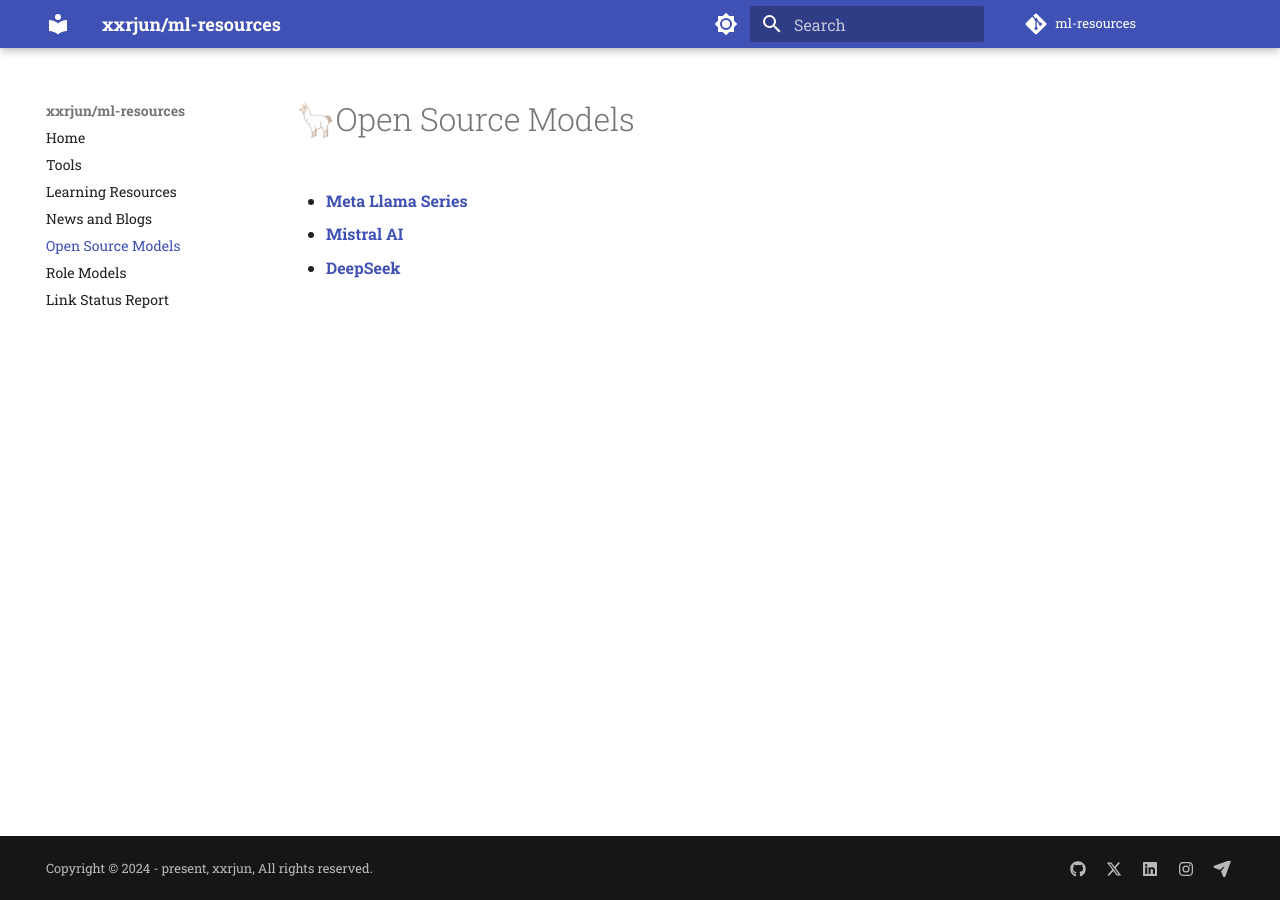
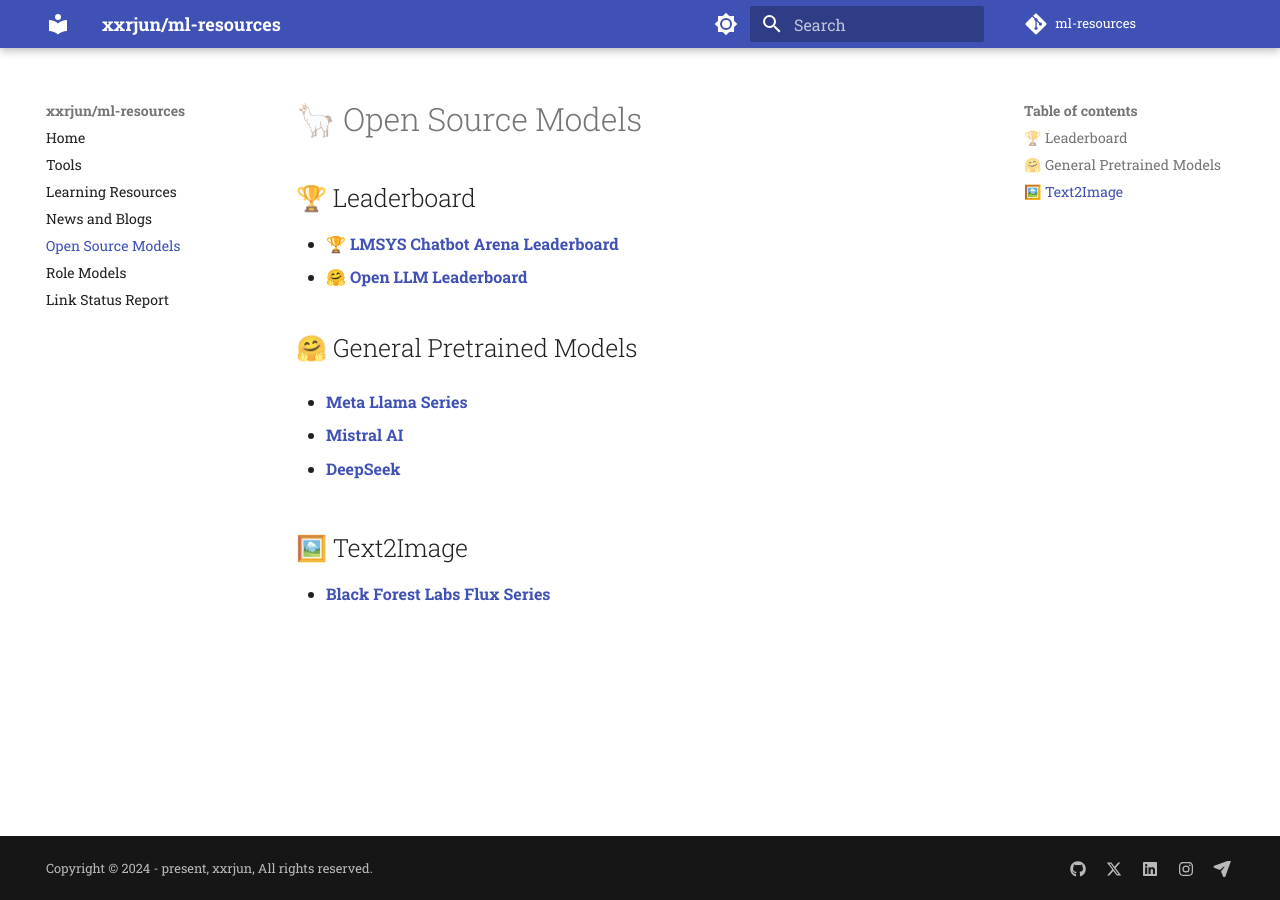
Before and after one commit to xxrjun/ml-resources, an MkDocs documentation site: the page built from docs/open-source-models.md, in a window 1280 px wide. Built offline with MkDocs 1.6.1 and Material for MkDocs 9.7.7, drawn with Linux system fonts in a browser that asks for light colours; comment, search, counter and statistics services are not loaded.

Commit message:
🦙update open source models

```diff
--- a/docs/open-source-models.md
+++ b/docs/open-source-models.md
@@ -1,7 +1,18 @@
-# 🦙Open Source Models
+# 🦙 Open Source Models
+
+## 🏆 Leaderboard
+
+- [**🏆 LMSYS Chatbot Arena Leaderboard**](https://huggingface.co/spaces/lmsys/chatbot-arena-leaderboard)
+- [**🤗 Open LLM Leaderboard**](https://huggingface.co/spaces/open-llm-leaderboard/open_llm_leaderboard)
+
+## 🤗 General Pretrained Models
 
 - [**Meta Llama Series**](https://huggingface.co/meta-llama)
 
 - [**Mistral AI**](https://huggingface.co/mistralai)
 
 - [**DeepSeek**](https://huggingface.co/deepseek-ai)
+
+## 🖼️ Text2Image
+
+- [**Black Forest Labs Flux Series**](https://huggingface.co/black-forest-labs)
```
